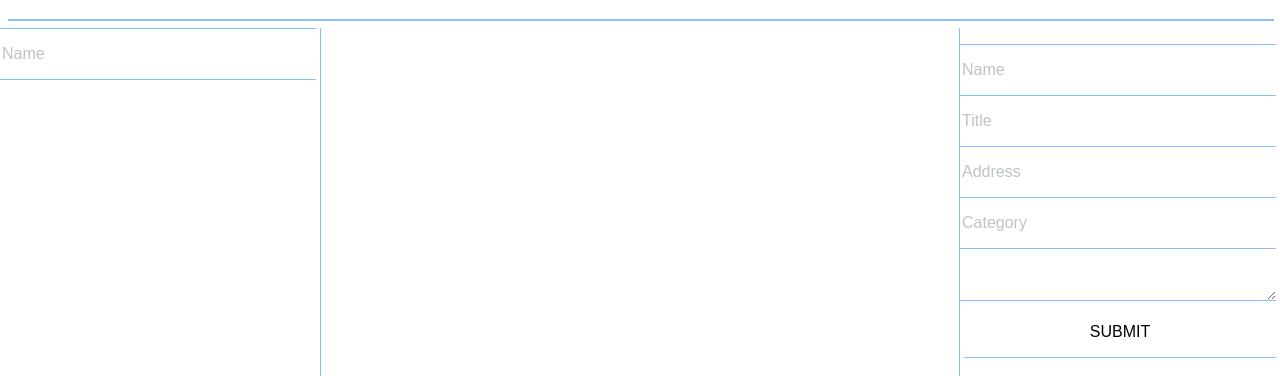
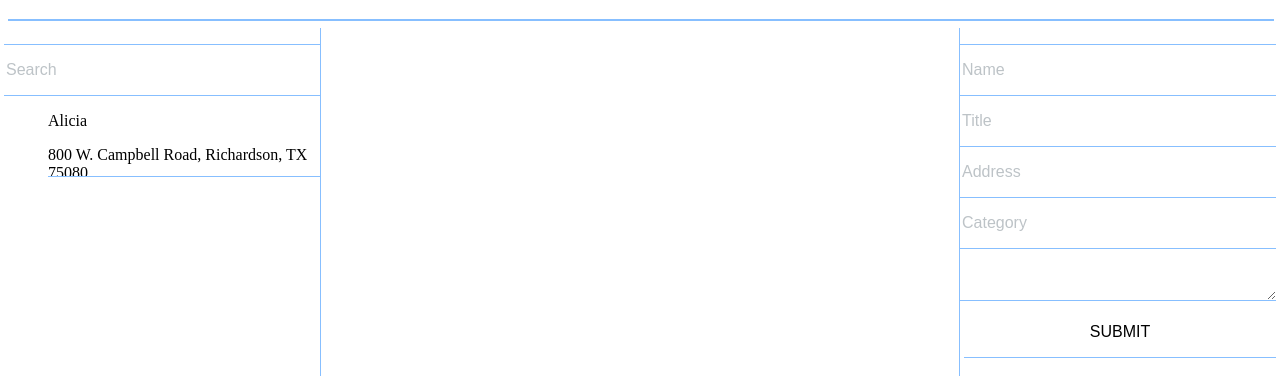
Before and after one commit to InfernalHydra/Coordniate, a website: page imports/ui/Design-Example/Intro.html in a window 1280 px wide. Shown: the part 62-438 px from the top of the page. Drawn offline with nearby package versions, Linux system fonts and the light colour scheme.

Commit message:
Stuff Changed

```diff
--- a/imports/ui/Design-Example/Intro.css
+++ b/imports/ui/Design-Example/Intro.css
@@ -128,3 +128,11 @@ font-size: 1.5rem;
 ::placeholder { /* Chrome, Firefox, Opera, Safari 10.1+ */
     color: #BDC3C7;
 }
+
+#itemListing {
+ float: right;
+ height: 5rem;
+ border-bottom: 1px solid #87BFFF;
+ width: 85%;
+ overflow: scroll;
+}
--- a/imports/ui/Design-Example/Intro.html
+++ b/imports/ui/Design-Example/Intro.html
@@ -10,15 +10,26 @@
         <link rel="stylesheet" href="Intro.css">
     </head>
     <body>
+
     <h1 id="Main-Title">COORDINATE</h1> <!-- Main Title -->
     <button id="Option" class="oLeft">FIND</button> <!-- Create Event Option -->
     <button id="Option" onclick="rightClick()" class="oRight">CREATE</button> <!-- Search Event Option -->
+
     <div id="Flat-Line"></div> <!-- Horizontal Line -->
 
     <div id="mapBox"></div>
 
     <div id="leftSideBar">
-            <input type="text" placeholder="Name" id="itemInput"> <br>
+        <div id="formBox">
+            <form id="itemText" style="float:right;">
+               <input type="text" placeholder="Search" id="itemInput">
+            </form>
+        </div>
+        <div id="itemListing">
+            <p>Alicia</p>
+            <p>800 W. Campbell Road, Richardson, TX 75080</p>
+            <p>Lorem Ipsum Dolor est Lorem Lorem Ipsum Dolor est Lorem</p>
+        </div>
     </div>
     <div id="rightSideBar">
             <div id="formBox">
```
